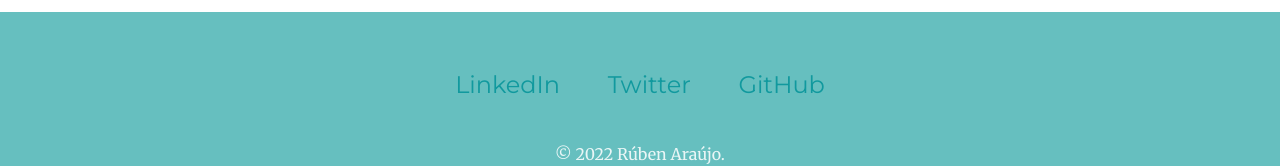
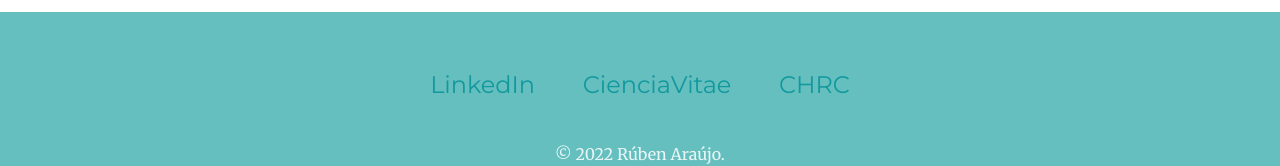
Before and after one commit to Benruren/CV, a plain HTML site: page index.html in a window 1280 px wide. Shown: the part 3115-3281 px from the top of the page. Drawn offline with Linux system fonts and the light colour scheme.

Commit message:
Update index.html
Exchanged Twitter and GitHub links with CienciaVitae and CHRC.

```diff
--- a/index.html
+++ b/index.html
@@ -53,8 +53,8 @@
 
   <div class="bottom-container">
     <a class="footer-link" href="https://www.linkedin.com/in/rubenadaraujo/">LinkedIn</a>
-    <a class="footer-link" href="https://twitter.com/Ren49986899">Twitter</a>
-    <a class="footer-link" href="https://github.com/Benruren">GitHub</a>
+    <a class="footer-link" href="https://www.cienciavitae.pt/en/9A18-BFDC-ED95">CienciaVitae</a>
+    <a class="footer-link" href="https://www.chrc.pt/pt/chrc/pessoas/ruben-araujo">CHRC</a>
     <p class="copyright">© 2022 Rúben Araújo.</p>
   </div>
 
```
